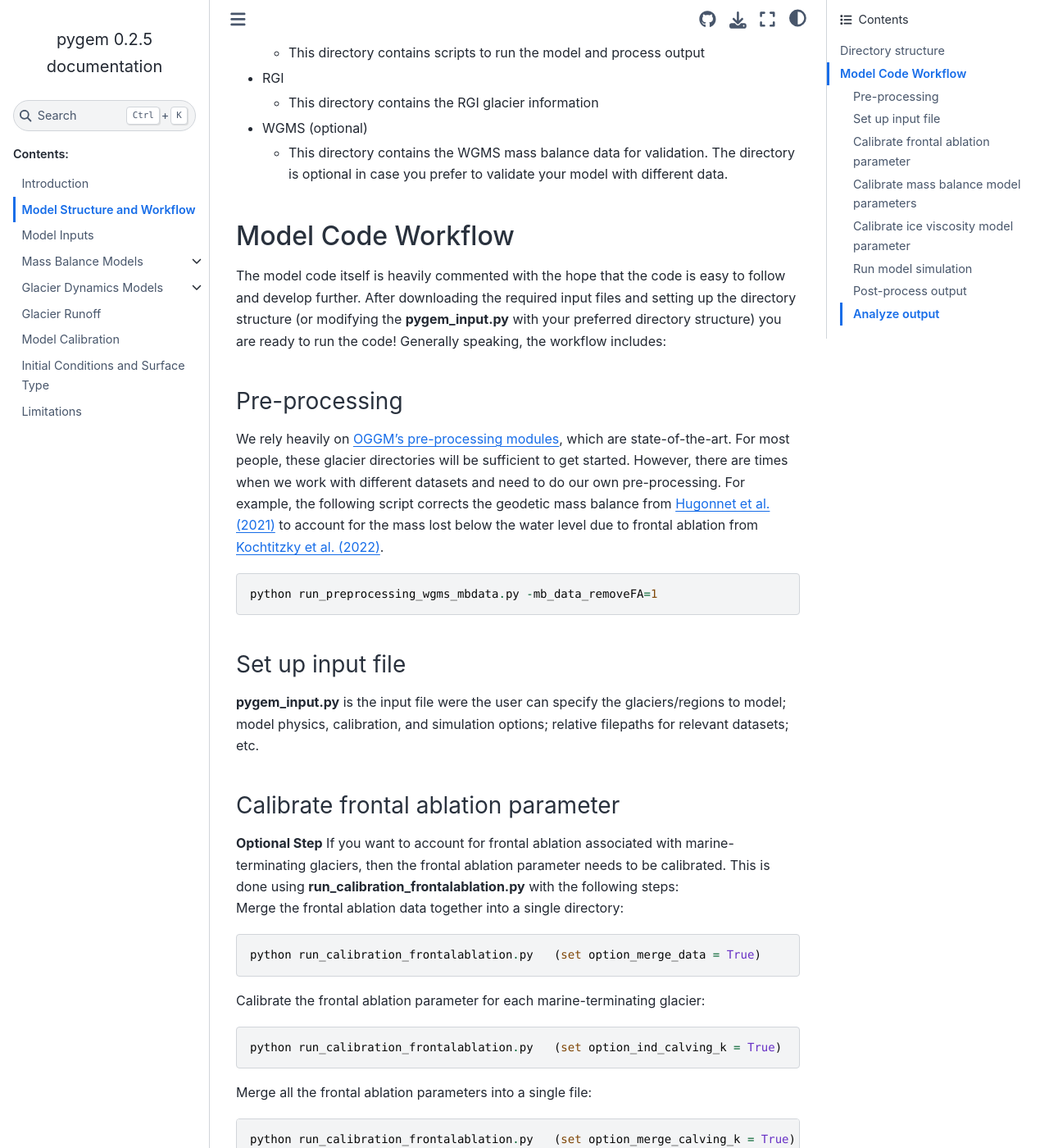
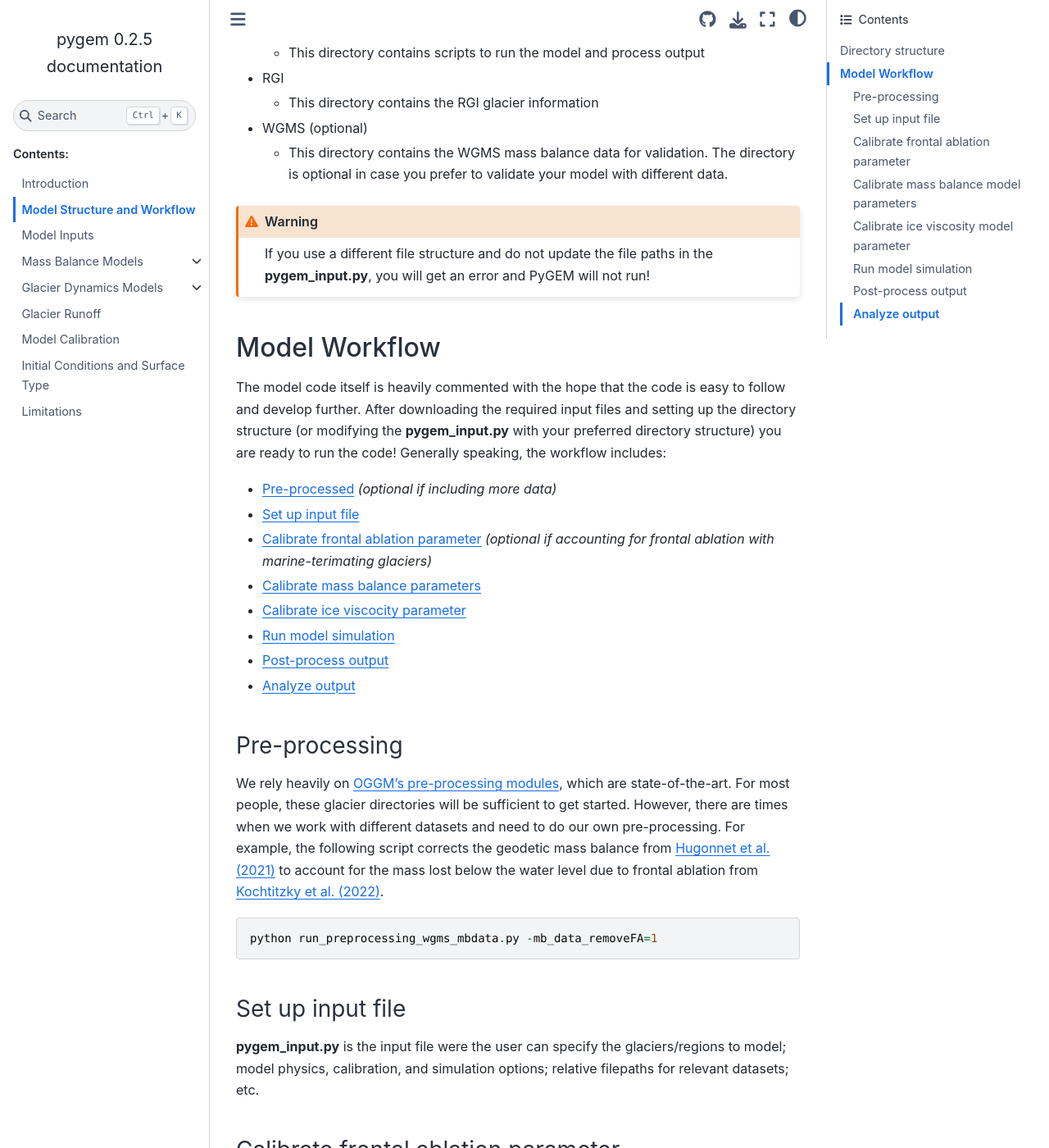
Before and after one commit to drounce/PyGEM, a Sphinx documentation site: the page built from docs/model_structure.md, in a window 1280 px wide and 1400 px high, scrolled down 1319 px. Shown: the whole window at 82% size. Built offline with Sphinx 7.4.7 and the Sphinx Book theme 1.1.4, drawn with Linux system fonts in a browser that asks for light colours; pages that are not in the unit, such as notebooks, are missing from menus.

Commit message:
cleaning up model structure

````diff
--- a/docs/model_structure.md
+++ b/docs/model_structure.md
@@ -8,6 +8,7 @@ The model is written in Python. The model is currently available as two reposito
 
 All input parameters are specified in the pygem_input.py file, which needs to be adjusted according to the specific datasets and model options of each user. The input file is well documented inline and [sample files](https://drive.google.com/drive/folders/13kiU00Zz2swN5OzwXiWIQTj_JLEHnDgZ) are produced to support trial runs.
 
+(directory_structure_target)=
 ## Directory structure
 Currently, the model does not have a “required” set of directories. For simplicity with github, we highly recommend keeping the forked version of the code in its own directory. Furthermore, since many of the datasets that will be used for regional and global model runs are of considerable size, we encourage users to develop their own organized file structure. The code has been developed to automatically set up all file paths using relative paths from the PyGEM-Scripts directory, which is where the code is run from the command line. For example, a directory with the following subdirectories is recommended (see [sample files](https://drive.google.com/drive/folders/13kiU00Zz2swN5OzwXiWIQTj_JLEHnDgZ)):
 
@@ -30,18 +31,32 @@ Currently, the model does not have a “required” set of directories. For simp
 * WGMS (optional)
   - This directory contains the WGMS mass balance data for validation. The directory is optional in case you prefer to validate your model with different data.
 
-## Model Code Workflow
+```{warning}
+If you use a different file structure and do not update the file paths in the **pygem_input.py**, you will get an error and PyGEM will not run!
+```
+
+## Model Workflow
 The model code itself is heavily commented with the hope that the code is easy to follow and develop further. After downloading the required input files and setting up the directory structure (or modifying the **pygem_input.py** with your preferred directory structure) you are ready to run the code! Generally speaking, the workflow includes:
+* [Pre-processed](preprocessing_target) <em>(optional if including more data)</em>
+* [Set up input file](input_workflow_target)
+* [Calibrate frontal ablation parameter](workflow_cal_frontalablation_target) <em>(optional if accounting for frontal ablation with marine-terimating glaciers)</em>
+* [Calibrate mass balance parameters](workflow_cal_prms_target)
+* [Calibrate ice viscocity parameter](workflow_cal_glena_target)
+* [Run model simulation](workflow_sim_target)
+* [Post-process output](workflow_post_target)
+* [Analyze output](workflow_analyze_target)
 
+(preprocessing_target)=
 ### Pre-processing
 We rely heavily on [OGGM's pre-processing modules](https://docs.oggm.org/en/stable/shop.html), which are state-of-the-art. For most people, these glacier directories will be sufficient to get started. However, there are times when we work with different datasets and need to do our own pre-processing. For example, the following script corrects the geodetic mass balance from [Hugonnet et al. (2021)](https://www.nature.com/articles/s41586-021-03436-z) to account for the mass lost below the water level due to frontal ablation from [Kochtitzky et al. (2022)](https://www.nature.com/articles/s41467-022-33231-x).
 ```
 python run_preprocessing_wgms_mbdata.py -mb_data_removeFA=1
 ```
-
+(input_workflow_target)=
 ### Set up input file
 **pygem_input.py** is the input file were the user can specify the glaciers/regions to model; model physics, calibration, and simulation options; relative filepaths for relevant datasets; etc.
 
+(workflow_cal_frontalablation_target)=
 ### Calibrate frontal ablation parameter
 **Optional Step** If you want to account for frontal ablation associated with marine-terminating glaciers, then the frontal ablation parameter needs to be calibrated. This is done using **run_calibration_frontalablation.py** with the following steps:
 <br>Merge the frontal ablation data together into a single directory:
@@ -92,12 +109,13 @@ python run_simulation.py -gcm_name='CESM2' -scenario='ssp245'
 For future simulations, at a minimum the user should specify the dynamical option (<em>option_dynamics</em>), start year (<em>gcm_startyear</em>), end year (<em>gcm_endyear</em>), bias correction option (<em>option_bias_adjustment</em>).
 ```
 
+(workflow_post_target)=
 ### Post-process output
 There are currently several scripts available to process the datasets (e.g., merge them into regional files, create multi-GCM means and standard deviations for each SSP). While these scripts are well documented in line, they still need to be cleaned up for more widespread use.  An example:
 ```
 python process_simulation.py
 ```
-
+(workflow_analyze_target)=
 ### Analyze output
 All users will analyze PyGEM output in different ways; however, we aim to provide some general scripts to produce publication-quality figures of mass, area, and runoff change such as those within the analysis_Science_figs.py. Figure options and pathways will be hard-coded within these scripts for the present moment. An example:
 ```
````
Also changed, not shown: other parts of docs/model_structure.md (+3 -1 lines), docs/model_inputs.md (+6 -2 lines), docs/test_write_md.ipynb.
